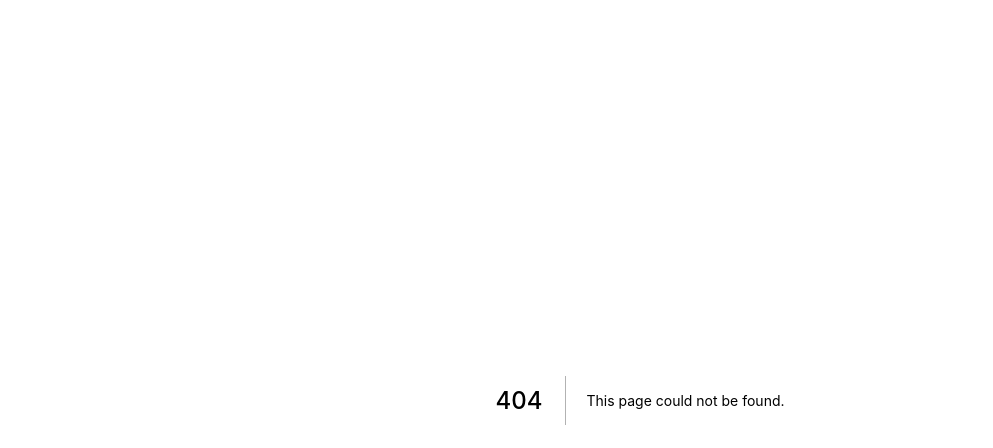
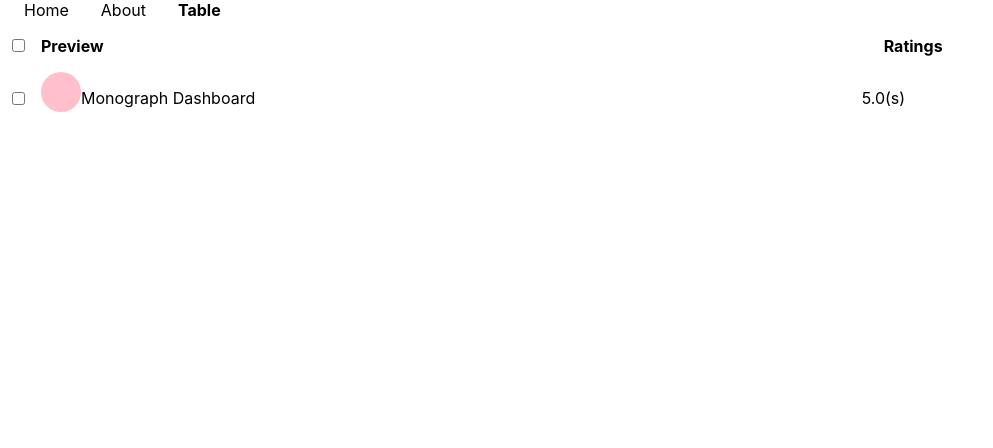
Before and after one commit to tanshunyuan/cuddly-wysiwyg, a Next.js app: page /table in a window 1280 px wide. Before the commit this address had no page. Shown: the top 448 px of the page, without its empty margins (0-993 px from the left). Built offline with nearby package versions, Linux system fonts and the light colour scheme.

Commit message:
feat: added examples for styled components

```diff
--- a/package.json
+++ b/package.json
@@ -28,6 +28,7 @@
   },
   "dependencies": {
     "@emotion/react": "11.7.1",
+    "@emotion/styled": "11.6.0",
     "@udecode/plate": "9.1.2",
     "next": "12.0.7",
     "react": "17.0.2",
--- /dev/null
+++ b/src/components/Navbar.tsx
@@ -0,0 +1,38 @@
+import styled from '@emotion/styled';
+import Link from 'next/link';
+import { useRouter } from 'next/router';
+interface INavLink {
+  href: string;
+  name: string;
+}
+const Navbar = () => {
+  return (
+    <Nav>
+      <NavLink href="/" name="Home" />
+      <NavLink href="/about" name="About" />
+      <NavLink href="/table" name="Table" />
+    </Nav>
+  );
+};
+const NavLink = ({ href, name }: INavLink) => {
+  const { pathname } = useRouter();
+  return (
+    <Link href={href} passHref>
+      {pathname != href ? (
+        <LinkItem>{name}</LinkItem>
+      ) : (
+        <ActiveLinkItem>{name}</ActiveLinkItem>
+      )}
+    </Link>
+  );
+};
+
+const Nav = styled.nav``;
+const LinkItem = styled.a`
+  padding: 1rem;
+`;
+const ActiveLinkItem = styled(LinkItem)`
+  font-weight: bold;
+`;
+
+export default Navbar;
--- a/src/pages/_app.tsx
+++ b/src/pages/_app.tsx
@@ -1,6 +1,19 @@
 import { AppProps } from 'next/app';
+import styled from '@emotion/styled';
 import '@/styles/global.css';
 
 export default function MyApp({ Component, pageProps }: AppProps) {
-  return <Component {...pageProps} />;
+  return (
+    <Container>
+      <Component {...pageProps} />
+    </Container>
+  );
 }
+
+const Container = styled.div`
+  min-height: 100vh;
+  padding: 0 0.5rem;
+  display: flex;
+  flex-direction: column;
+  height: 100vh;
+`;
--- a/src/pages/about.tsx
+++ b/src/pages/about.tsx
@@ -1,4 +1,5 @@
 import { Plate } from '@udecode/plate';
+import Navbar from '../components/Navbar';
 import {
   createBasicMarksPlugin,
   createBlockquotePlugin,
@@ -73,10 +74,7 @@ const plugins = createPlugins(
 const About = () => {
   return (
     <div>
-      <nav>
-        <Link href="/">Home</Link>
-        <Link href="/about">About</Link>
-      </nav>
+      <Navbar />
       <Plate
         plugins={plugins}
         initialValue={initialValue}
--- /dev/null
+++ b/src/pages/table.tsx
@@ -0,0 +1,92 @@
+import Navbar from '@/components/Navbar';
+import styled from '@emotion/styled';
+
+const Table = () => {
+  return (
+    <div>
+      <Navbar />
+      <ItemTable>
+        <ItemTableHeader>
+          <ItemTableRow>
+            <ItemTableHeaderCell>
+              <Input type="checkbox" />
+            </ItemTableHeaderCell>
+            <ItemTableHeaderCell size={8}>
+              <HeaderText>Preview</HeaderText>
+            </ItemTableHeaderCell>
+            <ItemTableHeaderCell>
+              <HeaderText>Ratings</HeaderText>
+            </ItemTableHeaderCell>
+          </ItemTableRow>
+        </ItemTableHeader>
+
+        <ItemTableContent>
+          <ItemTableRow>
+            <Input type="checkbox" />
+            <ItemTableRowInner>
+              <ItemTableCell size={8}>
+                <Div>
+                  <Circle />
+                  <p>Monograph Dashboard</p>
+                </Div>
+              </ItemTableCell>
+              <ItemTableCell>
+                <div>
+                  <p>5.0(s)</p>
+                </div>
+              </ItemTableCell>
+            </ItemTableRowInner>
+          </ItemTableRow>
+        </ItemTableContent>
+      </ItemTable>
+    </div>
+  );
+};
+const Div = styled.div`
+  display: flex;
+`;
+const Circle = styled.div`
+  width: 40px;
+  height: 40px;
+  border-radius: 999px;
+  background-color: pink;
+`;
+const ItemTableRowInner = styled.div`
+  display: flex;
+  flex: 1;
+`;
+const ItemTableCell = styled.div`
+  display: flex;
+  width: ${(props: { size?: number }) => {
+    const { size } = props;
+    if (size !== undefined) {
+      const res = (size / 12) * 100;
+      return `${res}%`;
+    }
+  }};
+`;
+const ItemTableContent = styled.div``;
+const HeaderText = styled.p`
+  font-weight: bold;
+`;
+const ItemTable = styled.div``;
+const ItemTableRow = styled.div`
+  display: flex;
+  flex: 1;
+  align-items: center;
+`;
+const Input = styled.input`
+  margin-right: 1rem;
+`;
+const ItemTableHeader = styled.div``;
+const ItemTableHeaderCell = styled.div`
+  width: ${(props: { size?: number }) => {
+    const { size } = props;
+    if (size !== undefined) {
+      const res = (size / 12) * 100;
+      return `${res}%`;
+    }
+  }};
+`;
+
+export default Table;
```
Also changed, not shown: src/pages/index.tsx (+3 -12 lines), 1 other file (tests, documents, lock files or other folders).
